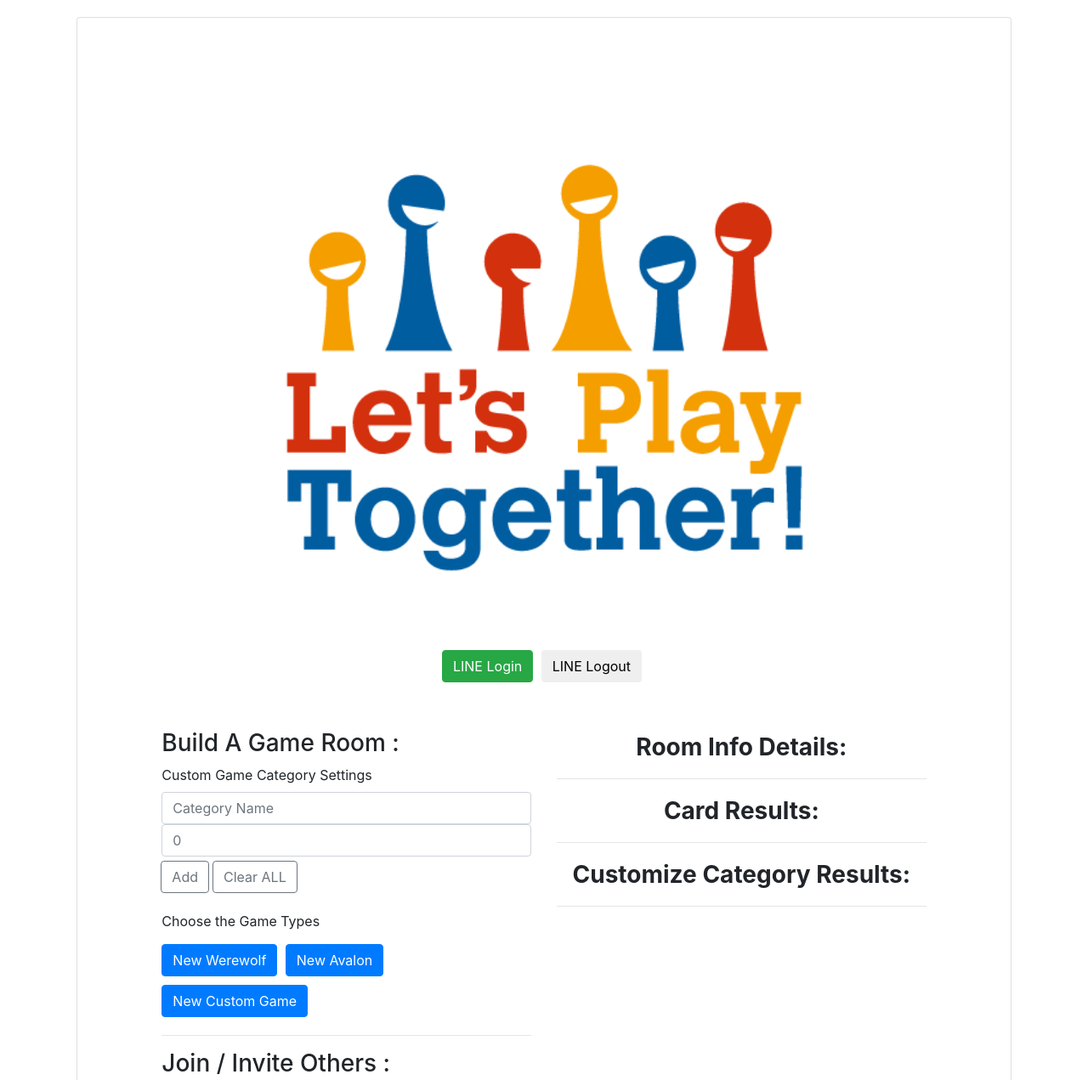
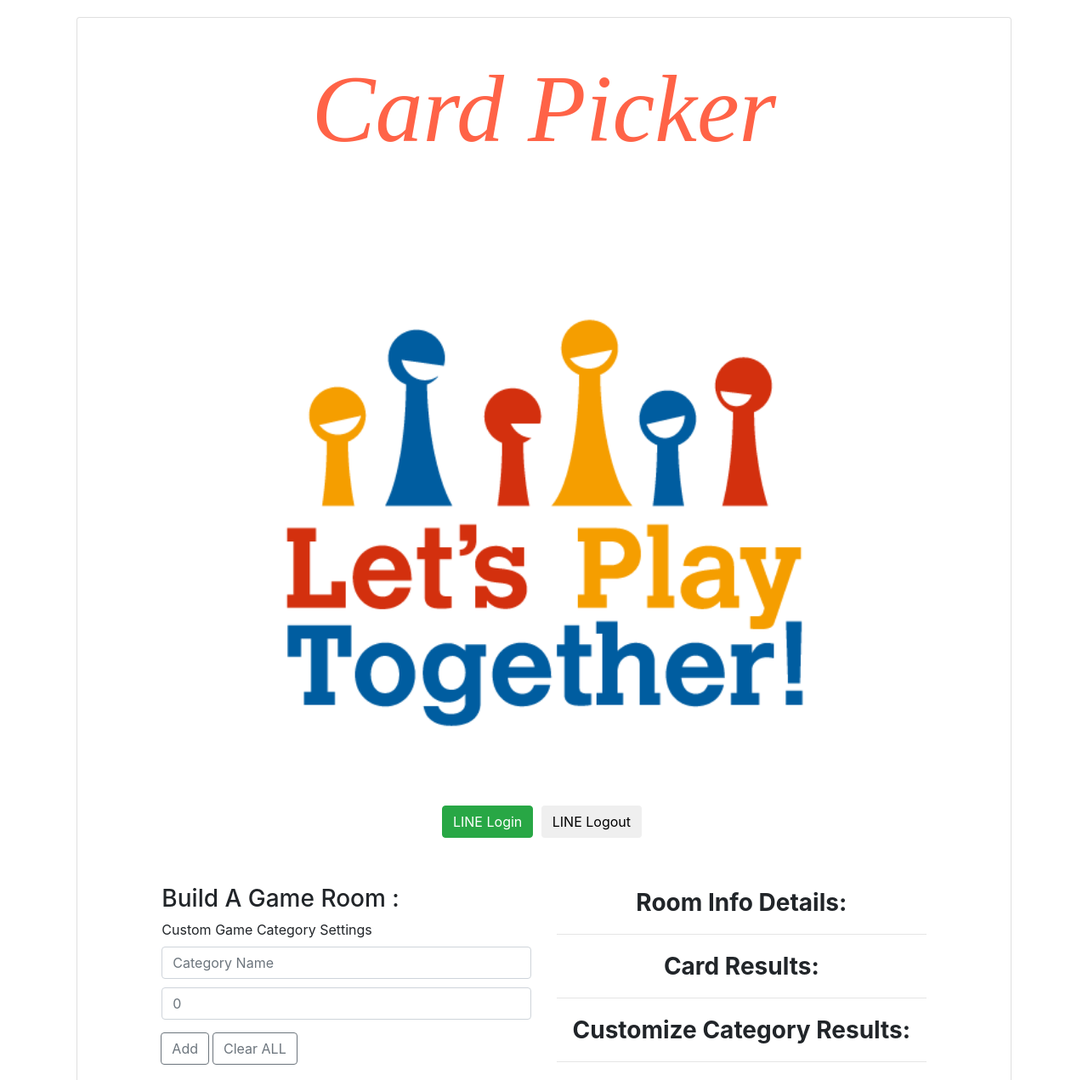
Before and after one commit to a3102a123/Line_card_game, a website: page public/index.html in a window 1280 px wide. Shown: the top 1271 px of the page at 85% size. Drawn offline with nearby package versions, Linux system fonts and the light colour scheme; no server answers.

Commit message:
Add Logo

```diff
--- a/public/index.html
+++ b/public/index.html
@@ -27,6 +27,7 @@
                         </table> -->
 
                         <div class="campaign card mb-4 shadow-sm">
+                            <h1 class="logoName">Card Picker</h1>
                             <img id="placeImage"
                                 src="./images/meme/playTogether.png">
                             <div class="card-body">
--- a/public/style.css
+++ b/public/style.css
@@ -73,6 +73,19 @@
     margin-bottom: 10px;
 }
 
+.logoName {
+    font-size: 7em;
+    font-family: 'Times New Roman', Times, serif;
+    color: tomato;
+    text-align: center;
+    margin-top: 40px;
+    font-style: italic;
+}
+
+.form-control {
+    margin-bottom: 10px;
+}
+/* --- */
 .meme {
     position: relative;
     width: 300px;
```
